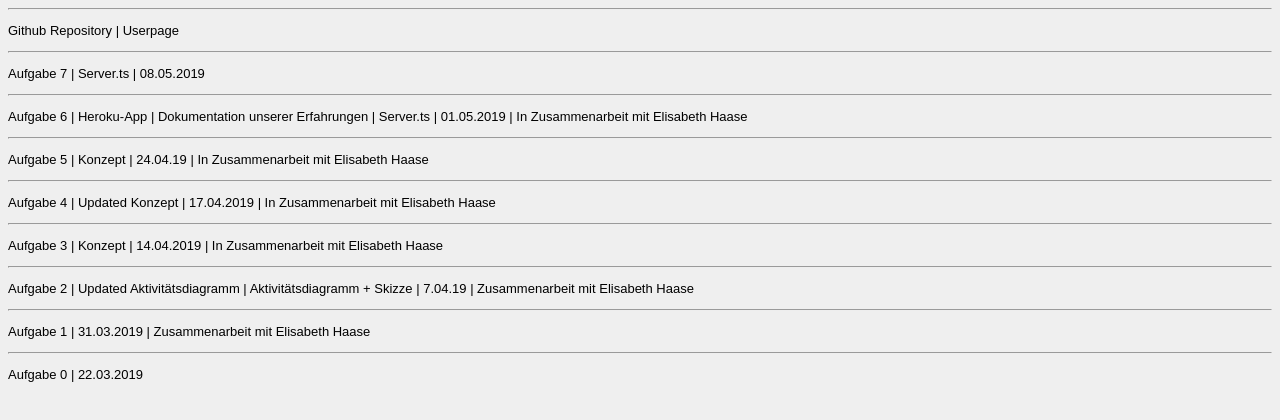
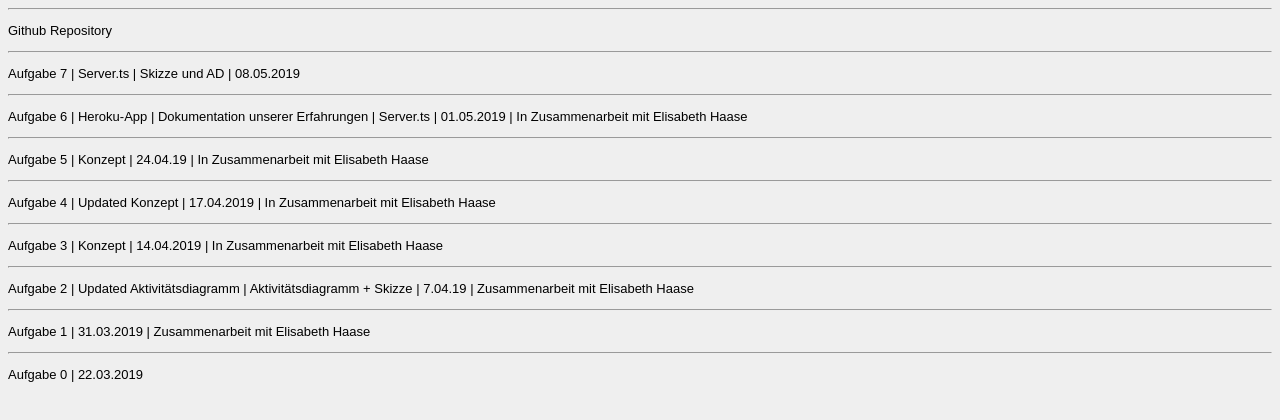
Before and after one commit to LukasBlea/LukasBlea, a plain HTML site: page steckbrief.htm in a window 1280 px wide. Drawn offline with Linux system fonts and the light colour scheme.

Commit message:
updated links nr 20032103
ayy

```diff
--- a/steckbrief.htm
+++ b/steckbrief.htm
@@ -24,17 +24,19 @@
 
 <body>
 	<hr>
-	<p><a href="https://github.com/LukasBlea/EIA2" target=”_blank”>Github Repository</a> | <a
-			href="https://lukasblea.github.io/LukasBlea/index.html" target=”_blank”>Userpage</a></p>
+	<p><a href="https://github.com/LukasBlea/EIA2" target=”_blank”>Github Repository</a></p>
 	<hr>
 	<p><a href="https://lukasblea.github.io/EIA2/Aufgabe7/main.html" target="_blank">Aufgabe 7</a> | <a
-			href="https://github.com/LukasBlea/EIA2/blob/master/Aufgabe7/js/Server.ts"
-			target="_blank">Server.ts</a> | 08.05.2019</p>
+			href="https://github.com/LukasBlea/EIA2/blob/master/Aufgabe7/js/Server.ts" target="_blank">Server.ts</a> |
+		<a href="https://lukasblea.github.io/EIA2/Aufgabe7/pdf/skizze-und-ad.pdf" target="_blank">Skizze und AD</a> |
+		08.05.2019</p>
 	<hr>
 	<p><a href="https://lukasblea.github.io/EIA2/Aufgabe6/main.html" target="_blank">Aufgabe 6</a> |
 		<a href="https://lukasblea-server.herokuapp.com/eli-ist-boosted" target="_blank">Heroku-App</a> | <a
 			href="https://lukasblea.github.io/EIA2/Aufgabe6/pdf/dokumenation-unserer-erfahrung-mit-aufgabe-6.pdf"
-			target="_blank">Dokumentation unserer Erfahrungen</a> | <a href="https://github.com/LukasBlea/EIA2/blob/master/Aufgabe6/Server.ts" target="_blank">Server.ts</a> | 01.05.2019 | In Zusammenarbeit mit <a
+			target="_blank">Dokumentation unserer Erfahrungen</a> | <a
+			href="https://github.com/LukasBlea/EIA2/blob/master/Aufgabe6/Server.ts" target="_blank">Server.ts</a> |
+		01.05.2019 | In Zusammenarbeit mit <a
 			href="https://www.roblox.com/games/14479570/CAN-YOU-DEFEAT-THE-DABBING-SQUIDWARD" target="_blank">Elisabeth
 			Haase</a></p>
 	<hr>
```
